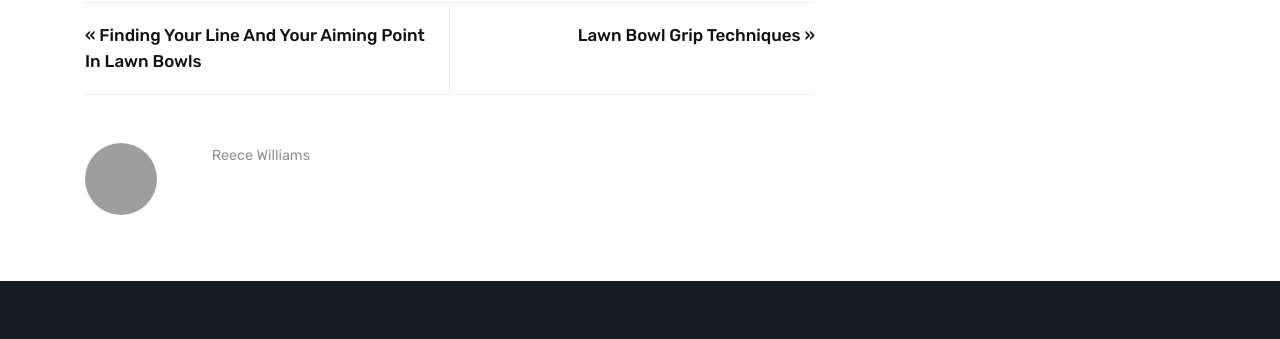
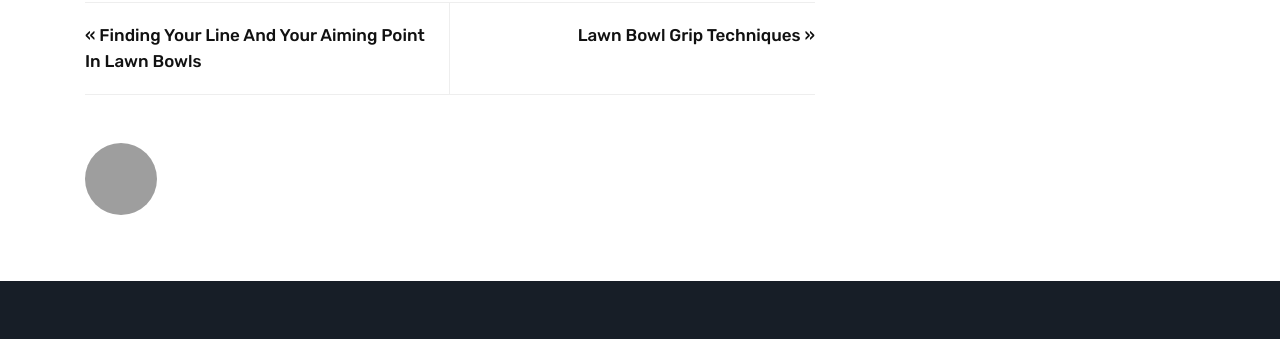
Before and after one commit to krussll/howtoplaysport, a Jekyll site: the page built from _posts/2023-02-27-lawn-bowls-bias-guides.md, in a window 1280 px wide and 900 px high, scrolled down 5141 px. Shown: the part 211-550 px from the top of the window. Built offline with Jekyll 4.4.1, drawn with Linux system fonts in a browser that asks for light colours; nearby versions of some CDN libraries; grey boxes are pictures that could not be loaded.

Commit message:
Update _config.yml

```diff
--- a/_config.yml
+++ b/_config.yml
@@ -14,8 +14,8 @@ google_analytics: ""
 # Authors
 authors:
   reece:
-    name: Reece
-    display_name: Reece Williams
+    name:
+    display_name:
     gravatar:
     email: ""
     description: ""
```
